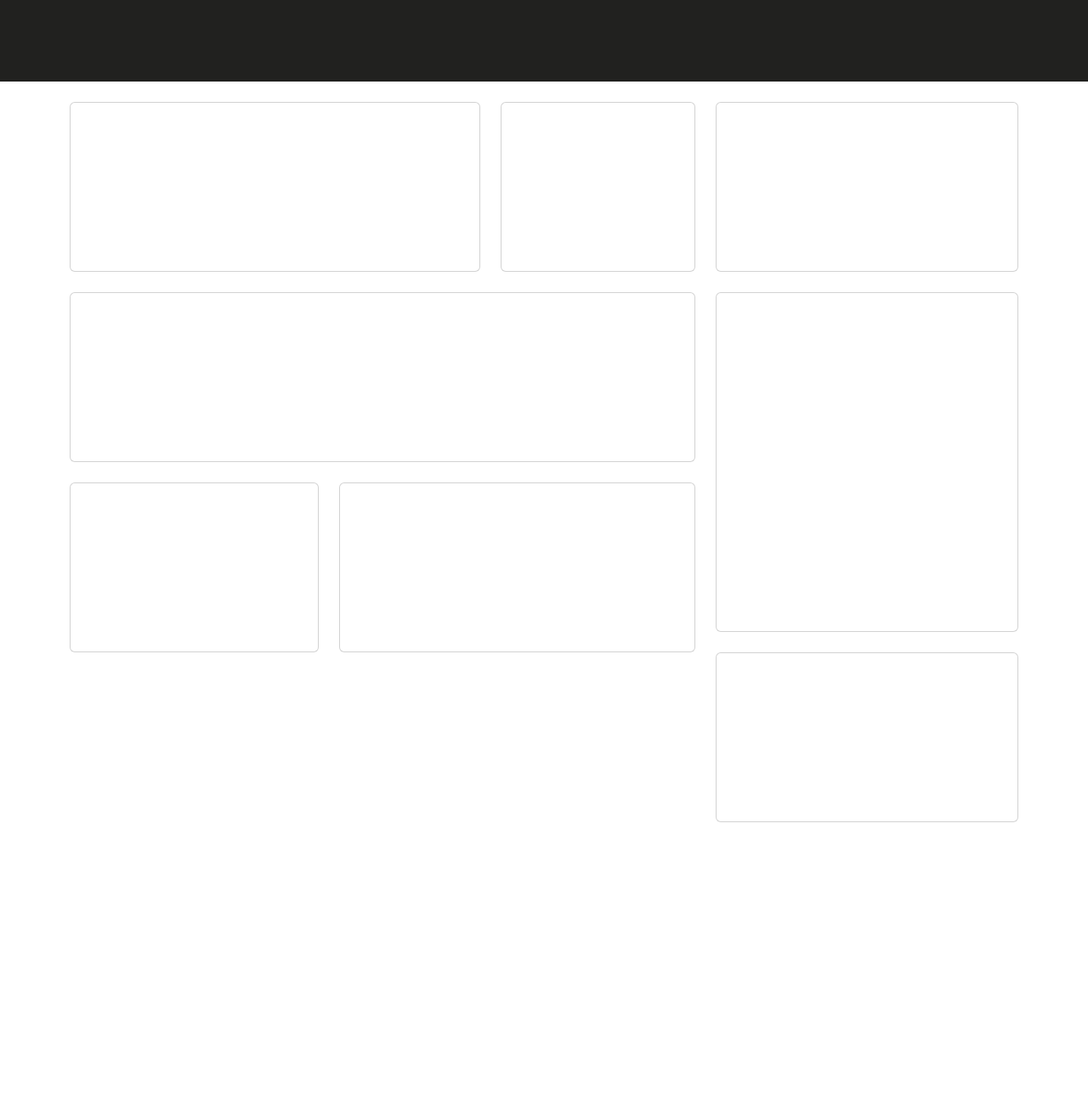
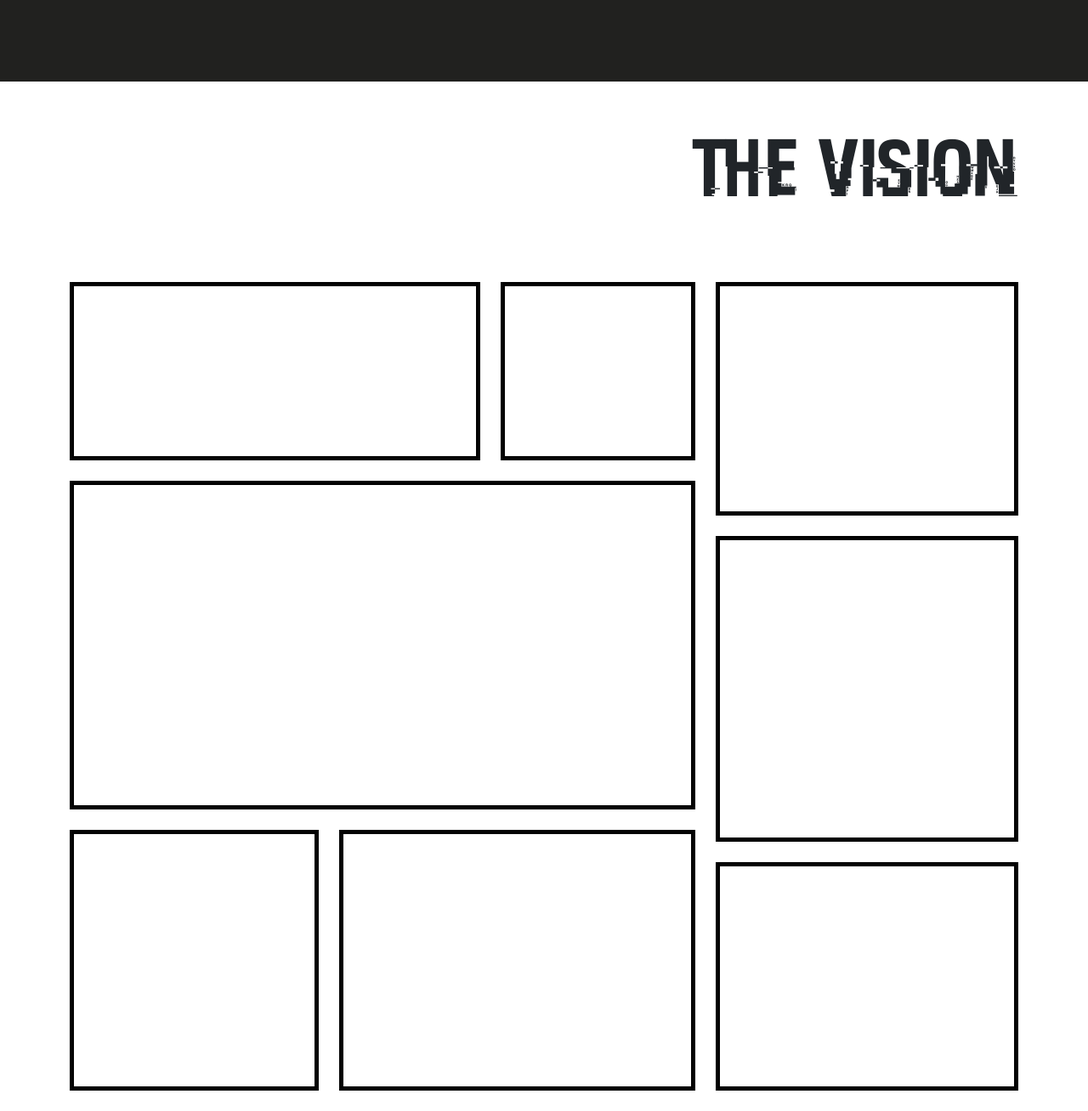
Before and after one commit to AJBernardo/AJBernardo.github.io, a PHP site: page /ADET/A03/index.html in a window 1280 px wide. Shown: the part 2725-4033 px from the top of the page at 85% size. Before the commit the page ends 3693 px from the top, so only its background shows below. Run offline with PHP 8.4, Linux system fonts and the light colour scheme; some web fonts are replaced.

Commit message:
[FE] - Fixed the height of the bento boxes

```diff
--- a/ADET/A03/assets/css/style.css
+++ b/ADET/A03/assets/css/style.css
@@ -7,6 +7,12 @@
 
 * {
     font-family: var(--primaryFont);
+}
+
+a,
+button,
+.clickable {
+    cursor: url('../img/cursor.cur') 0 0, pointer !important;
 }
 
 .navbar {
@@ -99,7 +105,33 @@
     background-color: var(--highlightColor);
 }
 
-.propaganda{
+.propaganda {
     background-color: var(--primaryBackgroundColor);
     color: white;
 }
+
+.left-upper-card {
+    min-height: 210px;
+    max-height: 210px;
+    height: auto;
+}
+
+.left-mid-card {
+    height: 387px;
+}
+
+.left-bottom-card {
+    height: 307px;
+}
+
+.right-upper-card {
+    height: 275px;
+}
+
+.right-mid-card {
+    height: 360px;
+}
+
+.right-bottom-card {
+    height: 269px;
+}
--- a/ADET/A03/index.html
+++ b/ADET/A03/index.html
@@ -14,11 +14,6 @@
     <link href="assets/fonts/fonts.css" rel="stylesheet">
     <link href="assets/css/style.css" rel="stylesheet">
     <link href="assets/img/dedsecLogo2.webp" rel="icon">
-    <style>
-        .card {
-            height: 200px;
-        }
-    </style>
 </head>
 
 <body>
@@ -35,7 +30,7 @@
                 <div class="collapse navbar-collapse justify-content-end" id="navbarNavAltMarkup">
                     <div class="navbar-nav">
                         <a class="nav-link active" aria-current="page" href="#">HOME</a>
-                        <a class="nav-link" href="#">CHARACTERS</a>
+                        <a class="nav-link" href="#">THE COUNCIL</a>
                         <a class="nav-link" href="#">ABOUT</a>
                         <a class="nav-link" href="#">WATCHDOGS</a>
                     </div>
@@ -149,27 +144,28 @@
         </div>
 
         <div class="container">
+            <h1 class="title text-end my-5">THE VISION</h1>
             <div class="row">
                 <div class="col-8">
                     <div class="row my-4">
                         <div class="col-8">
-                            <div class="card"></div>
+                            <div class="window-card left-upper-card"></div>
                         </div>
                         <div class="col-4">
-                            <div class="card"></div>
+                            <div class="window-card left-upper-card"></div>
                         </div>
                     </div>
                     <div class="row my-4">
                         <div class="col">
-                            <div class="card"></div>
+                            <div class="window-card left-mid-card"></div>
                         </div>
                     </div>
                     <div class="row my-4">
                         <div class="col-5">
-                            <div class="card"></div>
+                            <div class="window-card left-bottom-card"></div>
                         </div>
                         <div class="col-7">
-                            <div class="card"></div>
+                            <div class="window-card left-bottom-card"></div>
                         </div>
                     </div>
                 </div>
@@ -177,17 +173,17 @@
                     <div class="my-4">
                         <div class="row my-4">
                             <div class="col">
-                                <div class="card" style="height: 200px !important;"></div>
+                                <div class="window-card right-upper-card"></div>
                             </div>
                         </div>
                         <div class="row my-4">
                             <div class="col">
-                                <div class="card" style="height: 400px !important;"></div>
+                                <div class="window-card right-mid-card"></div>
                             </div>
                         </div>
                         <div class="row my-4">
                             <div class="col">
-                                <div class="card" style="height: 200px !important;"></div>
+                                <div class="window-card right-bottom-card"></div>
                             </div>
                         </div>
                     </div>
```
Also changed, not shown: 1 other file.
